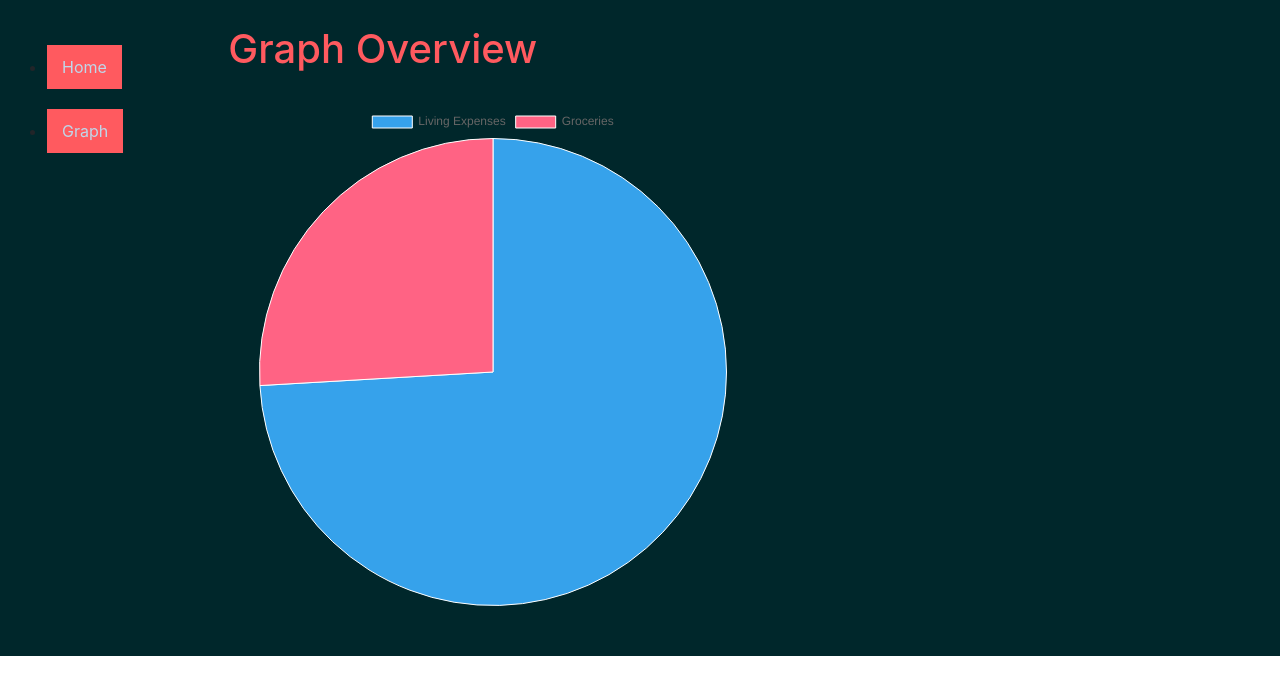
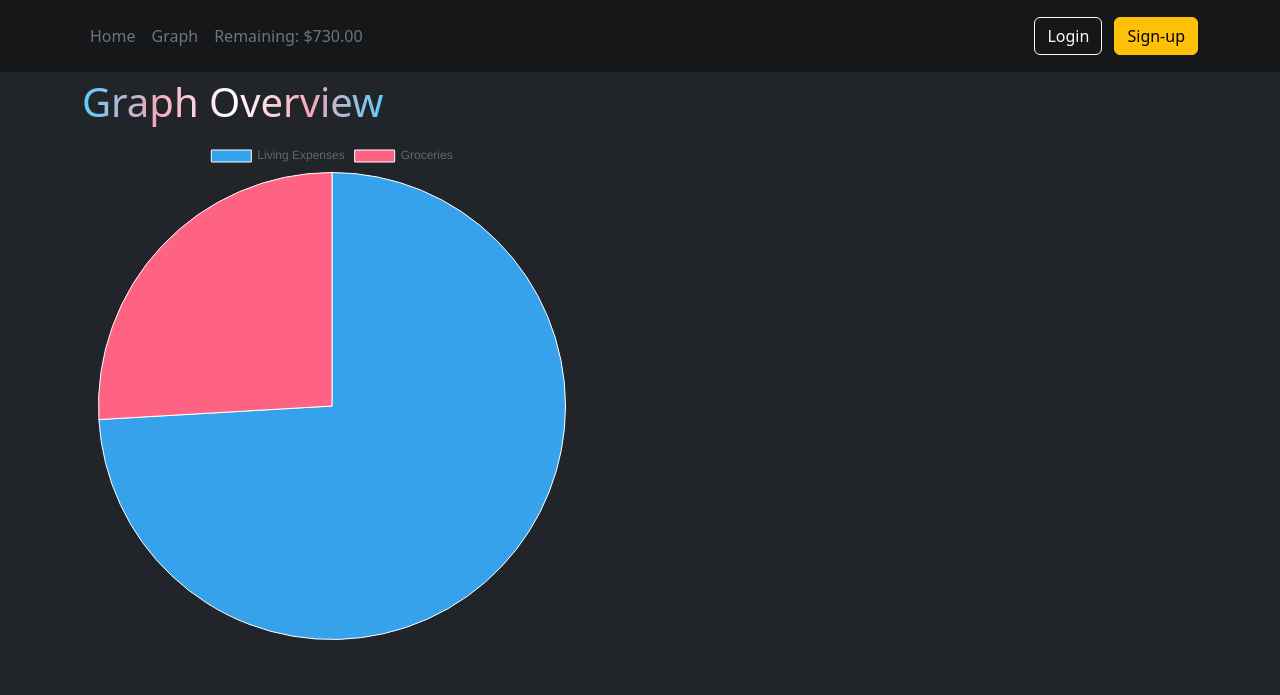
Before and after one commit to Mechanist0/budget_tracker, a Django app: page /budget/graph/ in a window 1280 px wide. Shown: the top 695 px of the page. Run offline with Django 5.2, Linux system fonts and the light colour scheme; data comes from the database, SQL or seed files in the repository; some libraries are stand-ins or nearby versions.

Commit message:
Banner (#4)
* Added some buttons and fixed css :)

* Cleaned things up

* Fixed total balance calculation

```diff
--- a/budget/forms.py
+++ b/budget/forms.py
@@ -1,12 +1,14 @@
 from django import forms
 from .models import Budget, Payment
 import datetime
+
 
 class BudgetForm(forms.ModelForm):
     class Meta:
         model = Budget
         fields = ['category', 'amount']
 
+
 class PaymentForm(forms.Form):
     date = forms.DateField(initial=datetime.date.today)
     amount = forms.DecimalField(max_digits=10, decimal_places=2)
--- a/budget/models.py
+++ b/budget/models.py
@@ -1,13 +1,19 @@
 from django.db import models
-from django.urls import reverse # Used in get_absolute_url() to get URL for specified ID
+from django.db.models import Sum
+from django.urls import reverse  # Used in get_absolute_url() to get URL for specified ID
 
-from django.db.models import UniqueConstraint # Constrains fields to unique values
-from django.db.models.functions import Lower # Returns lower cased value of field
+from django.db.models import UniqueConstraint  # Constrains fields to unique values
+from django.db.models.functions import Lower  # Returns lower cased value of field
+
 
 class Budget(models.Model):
     """Model representing a budget"""
     category = models.CharField(max_length=200)
     amount = models.DecimalField(max_digits=10, decimal_places=2)
+
+    @property
+    def get_total(self):
+        return "Lmaos"
 
     def __str__(self):
         """String for representing the Model object."""
@@ -19,7 +25,6 @@ class Budget(models.Model):
 
 
 class Payment(models.Model):
-
     """Model representing a specific payment to a category."""
     budget = models.ForeignKey(Budget, on_delete=models.CASCADE, related_name='payments')
     date = models.DateField()
--- a/budget/static/css/style.css
+++ b/budget/static/css/style.css
@@ -1,6 +1,6 @@
 /*Style for home button*/
 
-.sidebar-nav #navbtn{
+.sidebar-nav #navbtn {
     margin-top: 20px;
     padding: 10px 15px;
     list-style: none;
@@ -20,14 +20,14 @@
     padding-bottom: 25px;
 }
 
-h1{
-  color: #FF5A5F;
+h1 {
+    background-image: linear-gradient(to right, #5bcefa, #f5a9ba, white, #f5a9ba, #5bcefa);
+    background-clip: text;
+    color: transparent;
+    display: inline-block;
+    line-height: 1.5;
 }
 
-form{
+form {
     color: #BFD7EA;
 }
-
-body{
-  background-color: black;
-}
--- a/budget/templates/base_generic.html
+++ b/budget/templates/base_generic.html
@@ -1,32 +1,37 @@
 {% load static %}
 <!DOCTYPE html>
-<html lang="en">
+<html lang="en" data-bs-theme="dark">
 <head>
     {% block title %}
         <title>Budget Tracker</title>
     {% endblock %}
-    <meta charset="utf-8" />
-    <meta name="viewport" content="width=device-width, initial-scale=1" />
+    <meta charset="utf-8"/>
+    <meta name="viewport" content="width=device-width, initial-scale=1"/>
     <link href="https://cdn.jsdelivr.net/npm/bootstrap@5.3.3/dist/css/bootstrap.min.css"
           rel="stylesheet"
           integrity="sha384-QWTKZyjpPEjISv5WaRU9OFeRpok6YctnYmDr5pNlyT2bRjXh0JMhjY6hW+ALEwIH"
           crossorigin="anonymous">
-    <link rel="stylesheet" href="{% static 'css/style.css' %}" />
-    <link href="https://stackpath.bootstrapcdn.com/bootstrap/4.5.2/css/bootstrap.min.css" rel="stylesheet">
+    <link rel="stylesheet" href="{% static 'css/style.css' %}"/>
 </head>
+
 <body>
-    <div class="container-fluid">
-      <div class="row">
-        <div class="col-sm-2">
-          {% block sidebar %}
-            <ul class="sidebar-nav">
-              <li><a id="navbtn" href="{% url 'index' %}">Home</a></li>
-              <li><a id="navbtn" href="{% url 'budget_graph' %}">Graph</a></li>
+<header class="p-3 bg-secondary-subtle text-white">
+    <div class="container">
+        <div class="d-flex flex-wrap align-items-center justify-content-center justify-content-lg-start">
+            <ul class="nav col-12 col-lg-auto me-lg-auto mb-2 justify-content-center mb-md-0">
+                <li><a class="nav-link px-2 text-secondary" id="navbtn" href="{% url 'index' %}">Home</a></li>
+                <li><a class="nav-link px-2 text-secondary" id="navbtn" href="{% url 'budget_graph' %}">Graph</a></li>
+                <li><span class="nav-link px-2 text-secondary">Remaining: ${{ balance }}</span></li>
             </ul>
-          {% endblock %}
+            <div class="text-end">
+                <button type="button" class="btn btn-outline-light me-2">Login</button>
+                <button type="button" class="btn btn-warning">Sign-up</button>
             </div>
-        <div class="col-sm-10 ">{% block content %}{% endblock %}</div>
         </div>
+    </div>
+</header>
+<div class="container">
+    <div>{% block content %}{% endblock %}</div>
 </div>
 </body>
 </html>
--- a/budget/templates/budget_graph.html
+++ b/budget/templates/budget_graph.html
@@ -3,7 +3,6 @@
 {% block content %}
 
     <h1>Graph Overview</h1>
-  <div class="container-fluid">
     <div style="width: 500px; height: 500px;">
         <canvas id="myChart"></canvas>
         <script src="https://cdn.jsdelivr.net/npm/chart.js"></script>
@@ -25,5 +24,4 @@
             });
         </script>
     </div>
-  </div>
 {% endblock %}
--- a/budget/urls.py
+++ b/budget/urls.py
@@ -2,6 +2,7 @@ from django.urls import path
 from . import views
 from .views import budget_delete
 from .views import budget_graph
+
 urlpatterns = [
     path('', views.index, name='index'),
     path('budget/new/', views.budget_create, name='budget_create'),
--- a/budget/views.py
+++ b/budget/views.py
@@ -10,7 +10,8 @@ def index(request):
     for budget in budgets:
         total_payments = budget.payments.aggregate(total=Sum('amount'))['total'] or 0
         budget.remaining_balance = budget.amount - total_payments
-    return render(request, 'index.html', {'budgets': budgets})
+    return render(request, 'index.html', {'budgets': budgets, 'balance': get_balance()})
+
 
 def budget_create(request):
     if request.method == 'POST':
@@ -20,7 +21,8 @@ def budget_create(request):
             return redirect('index')
     else:
         form = BudgetForm()
-    return render(request, 'budget_create.html', {'form': form})
+    return render(request, 'budget_create.html', {'form': form, 'balance': get_balance()})
+
 
 def make_payment(request, budget_id):
     budget = Budget.objects.get(pk=budget_id)
@@ -39,7 +41,8 @@ def make_payment(request, budget_id):
             return redirect('index')  # Redirect to budget list after payment
     else:
         form = PaymentForm()
-    return render(request, 'make_payment.html', {'budget': budget, 'form': form})
+    return render(request, 'make_payment.html', {'budget': budget, 'form': form, 'balance': get_balance()})
+
 
 def budget_edit(request, id):
     try:
@@ -55,7 +58,8 @@ def budget_edit(request, id):
     else:
         form = BudgetForm(instance=budget)
 
-    return render(request, 'budget_edit.html', {'form': form})
+    return render(request, 'budget_edit.html', {'form': form, 'balance': get_balance()})
+
 
 def budget_delete(request, id):
     try:
@@ -67,15 +71,23 @@ def budget_delete(request, id):
         budget.delete()
         return redirect('index')
 
-
-#Graph starts here
+    # Graph starts here
 
 
 def budget_graph(request):
     data = Budget.objects.all()
-    context = { 'data' : data, }
+    context = {'data': data, 'balance': get_balance()}
 
     return render(request, 'budget_graph.html', context)
 
 
-#Graph ends here
+# Graph ends here
+
+# Get balance
+def get_balance():
+    budgets = Budget.objects.all().prefetch_related('payments')
+    total = 0
+    for budget in budgets:
+        total_payments = budget.payments.aggregate(total=Sum('amount'))['total'] or 0
+        total += budget.amount - total_payments
+    return total
```
Also changed, not shown: budget/templates/budget_create.html (+6 -6 lines), budget/templates/budget_edit.html (+6 -6 lines), budget/templates/index.html (+3 -5 lines), budget/templates/make_payment.html (indentation only). Lines whose indentation alone changed are shown as unchanged.
